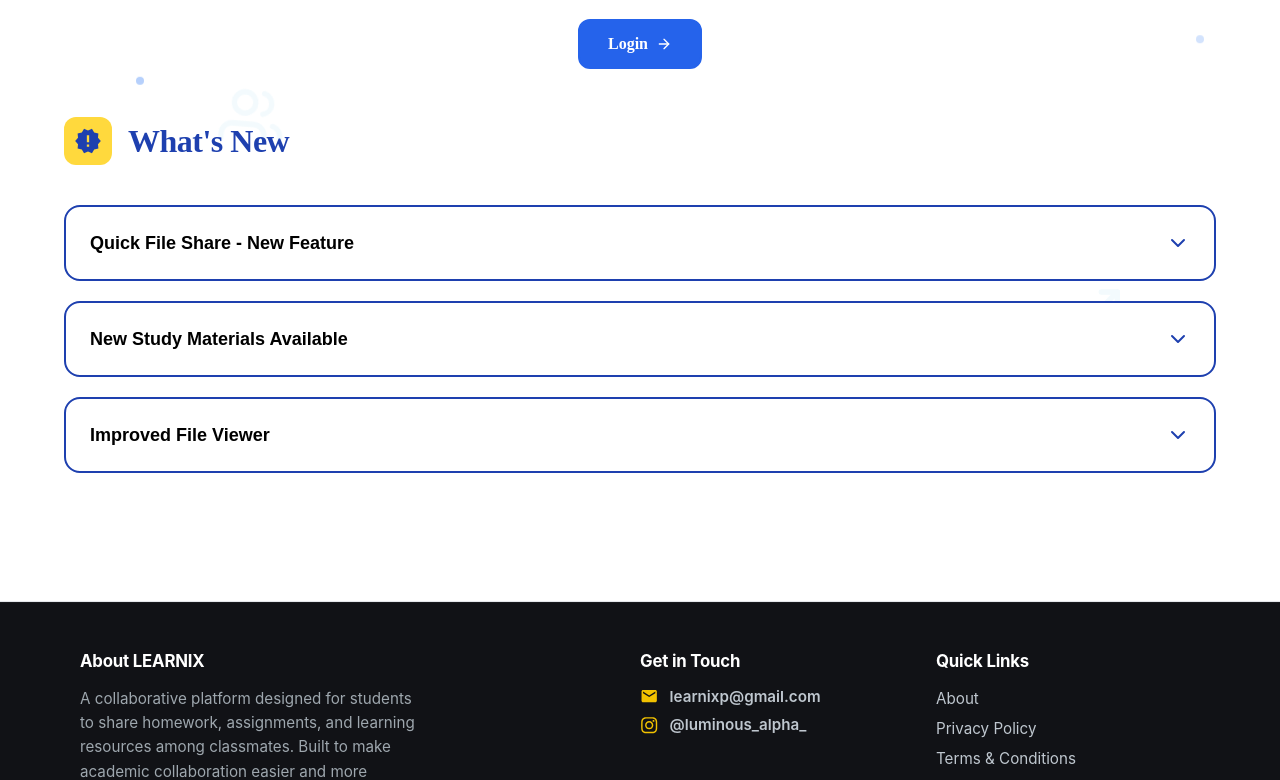
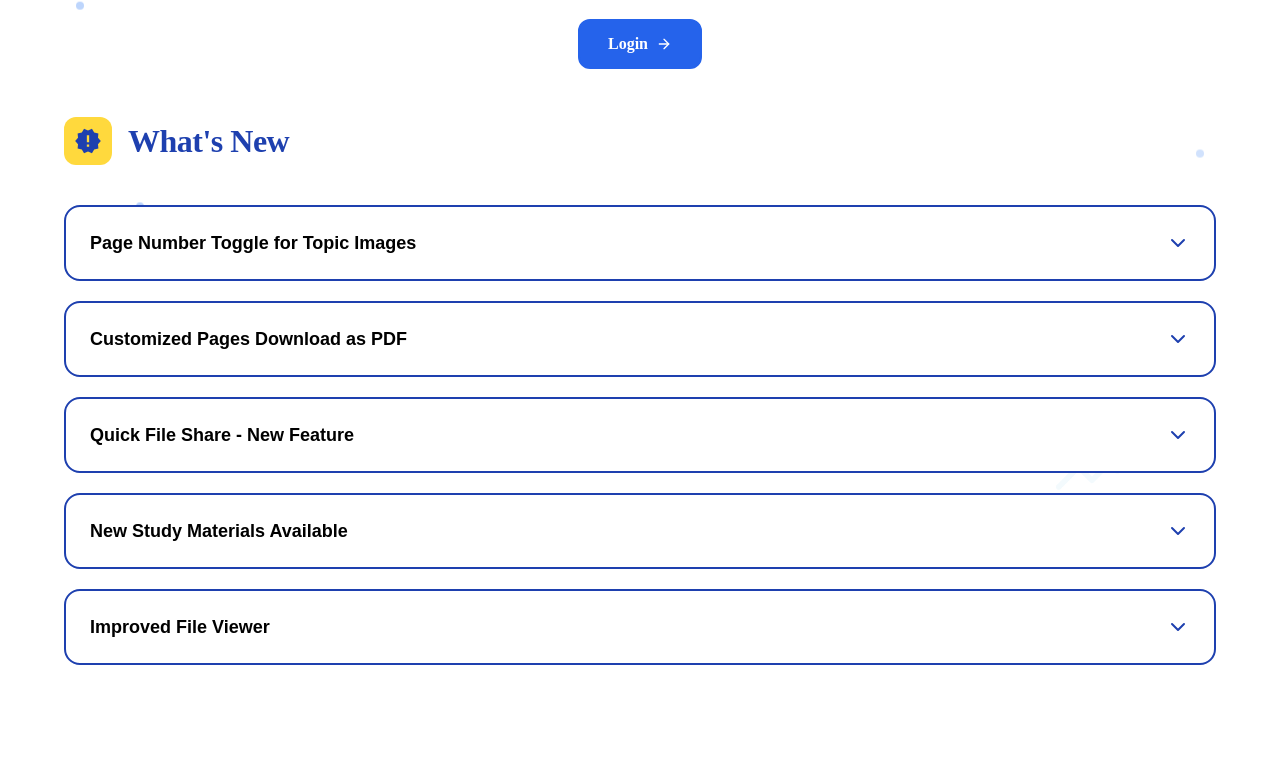
Before and after one commit to Shashidharak89/LEARNIX, a Next.js app: page / in a window 1280 px wide. Shown: the part 859-1639 px from the top of the page. Built offline with nearby package versions, Linux system fonts and the light colour scheme.

Commit message:
Whats new, 2 more feautures added

```diff
--- a/src/app/components/WhatsNew.js
+++ b/src/app/components/WhatsNew.js
@@ -9,6 +9,16 @@ export default function WhatsNew() {
   const [expandedUpdate, setExpandedUpdate] = useState(-1);
 
   const latestUpdates = [
+    {
+      title: "Page Number Toggle for Topic Images",
+      description:
+        "Now you can easily view page numbers on topic images with our new optional toggle button. Enable or disable page numbers (displayed 1, 2, 3, etc.) directly on each image. Disabled by default, giving you full control over your viewing preference. Perfect for referencing and studying materials.",
+    },
+    {
+      title: "Customized Pages Download as PDF",
+      description:
+        "Download exactly the pages you need from any topic! Instead of downloading all pages, select specific pages or choose a range (From: X, To: Y) to create your custom PDF. Use the new dropdown menu on the Download button to access the page selection modal and download only what matters to you.",
+    },
     {
       title: "Quick File Share - New Feature",
       description:
```
